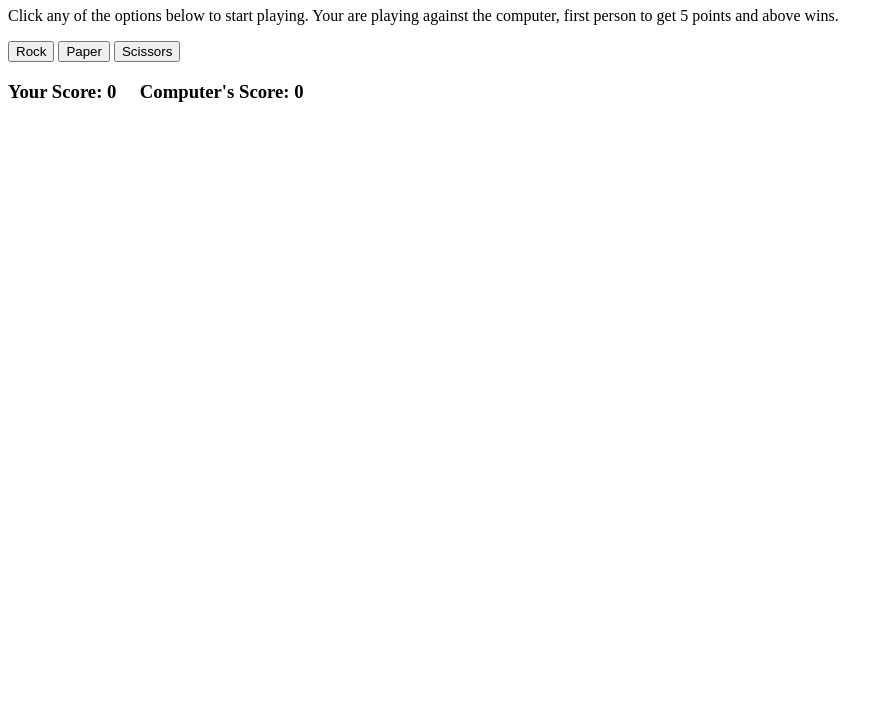
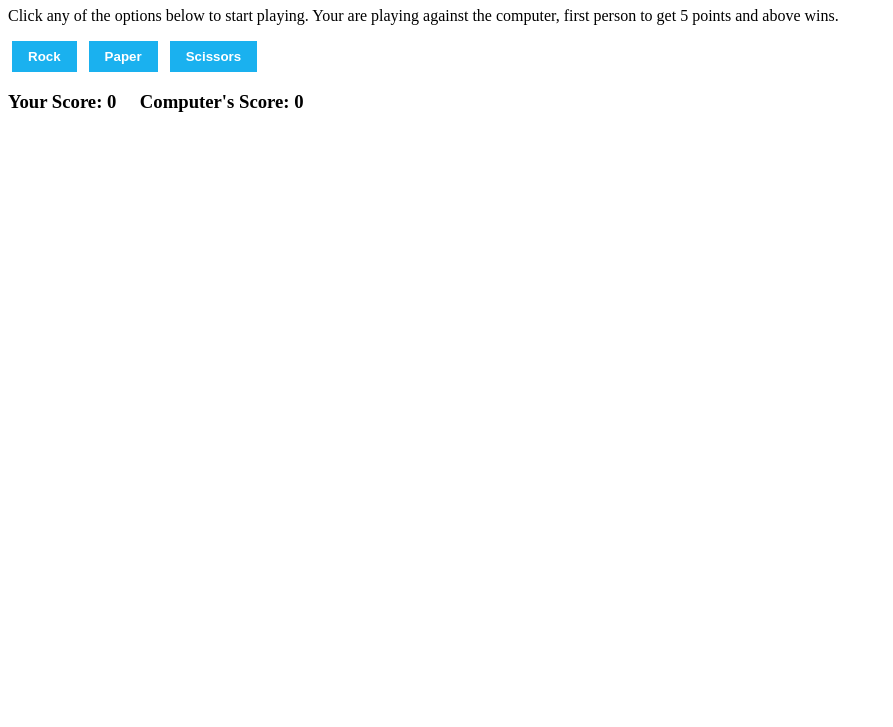
Before and after one commit to abongsjoel/rock-paper-scissors, a plain HTML site: page index.html in a window 1280 px wide. Shown: the part 73-800 px from the top of the page, without its empty margins (0-893 px from the left). Drawn offline with Linux system fonts and the light colour scheme.

Commit message:
Add styling

```diff
--- a/index.html
+++ b/index.html
@@ -3,6 +3,22 @@
 <head>
     <meta charset="UTF-8">
     <meta name="viewport" content="width=device-width, initial-scale=1.0">
+    <style>
+        .btn {
+            background-color: #1ab1ef;
+            color: white;
+            cursor: pointer;
+            border: none;
+            padding: 8px 16px;
+            margin: 0 4px;
+            font-weight: bold;
+        }
+
+        .btn:hover {
+            background-color: skyblue;
+            box-shadow: 2px 2px 2px rgba(0,0,0,0.1);
+        }
+    </style>
     <title>Rock, Paper, Scissors Game</title>
 </head>
 <body>
@@ -102,9 +118,11 @@
             //Only Display winner when there is no tie
             if(yourpoints >= 5 && yourpoints !== compoints) {
                 h2.textContent = `Congratulations! You Win with a score of ${yourpoints}`;
+                h2.setAttribute('style', 'color: green');
                 playAgain();
             } else if(compoints >=5 && yourpoints !== compoints) {
                 h2.textContent = `Oh Sorry, computer wins with a score of ${compoints}`;
+                h2.style.color = "red";
                 playAgain();
             }
 
@@ -115,6 +133,7 @@
         function playAgain() {
             const playBtn = document.createElement('button');
             playBtn.textContent = 'Play Again';
+            playBtn.classList.add('btn');
             results.appendChild(playBtn);
 
             btns.forEach(btn => {
@@ -131,6 +150,7 @@
         function game() {
             btns.forEach(btn => {
                 btn.addEventListener('click', play );
+                btn.classList.add('btn')
             });
 
             results.appendChild(div);
```
